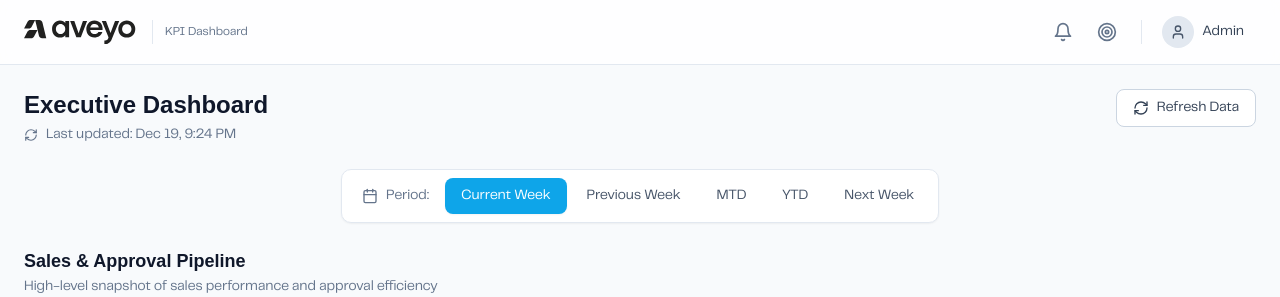
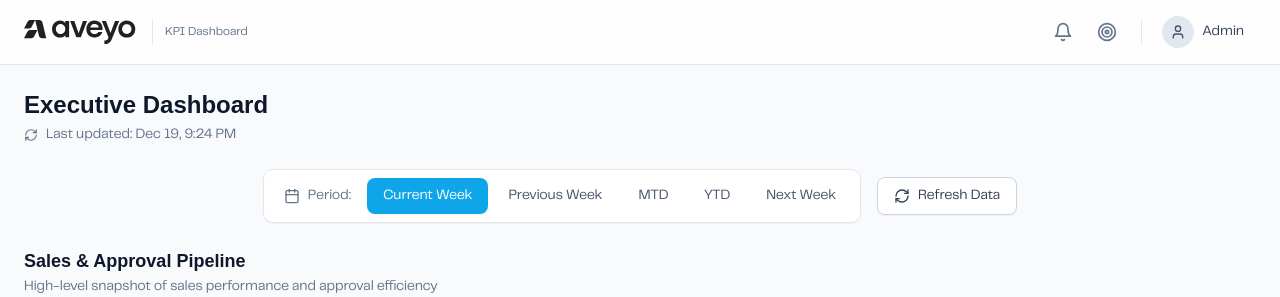
Before and after one commit to lahvjal/exec-dash, a Next.js app: page / in a window 1280 px wide. Shown: the top 297 px of the page. Built offline with nearby package versions, Linux system fonts and the light colour scheme; no server answers; the database is empty; a web font is replaced by a local one.

Commit message:
Move refresh button to sticky filter bar for better accessibility
Relocated the Refresh Data button from the page header to the sticky time filter bar, ensuring it remains accessible while scrolling through KPI data.

```diff
--- a/src/app/page.tsx
+++ b/src/app/page.tsx
@@ -65,8 +65,7 @@ export default function Dashboard() {
 
       {/* Page Header */}
       <div className="px-6 pt-6 max-w-[1600px] mx-auto">
-        <div className="mb-6 flex items-start justify-between">
-          <div>
+        <div className="mb-6">
           <h1 className="text-2xl font-bold text-slate-900">
             Executive Dashboard
           </h1>
@@ -82,23 +81,22 @@ export default function Dashboard() {
             </span>
           </div>
         </div>
+      </div>
+
+      {/* Sticky Time Filter & Refresh Button */}
+      <div className="sticky top-20 z-20 px-6 pb-6 bg-transparent">
+        <div className="max-w-[1600px] mx-auto flex items-center justify-center gap-4">
+          <TimeFilter selected={selectedPeriod} onChange={setSelectedPeriod} />
 
           {/* Refresh Button */}
           <button
             onClick={handleRefresh}
             disabled={isRefreshing || loading}
-            className="flex items-center gap-2 px-4 py-2 text-sm font-medium text-slate-700 bg-white border border-slate-300 rounded-lg hover:bg-slate-50 hover:border-slate-400 disabled:opacity-50 disabled:cursor-not-allowed transition-colors"
+            className="flex items-center gap-2 px-4 py-2 text-sm font-medium text-slate-700 bg-white border border-slate-300 rounded-lg hover:bg-slate-50 hover:border-slate-400 disabled:opacity-50 disabled:cursor-not-allowed transition-colors shadow-sm"
           >
             <RefreshCw className={`h-4 w-4 ${isRefreshing ? 'animate-spin' : ''}`} />
             {isRefreshing ? 'Refreshing...' : 'Refresh Data'}
           </button>
-        </div>
-      </div>
-
-      {/* Sticky Time Filter */}
-      <div className="sticky top-20 z-20 px-6 pb-6 bg-transparent">
-        <div className="max-w-[1600px] mx-auto flex justify-center">
-          <TimeFilter selected={selectedPeriod} onChange={setSelectedPeriod} />
         </div>
       </div>
 
```
Lines whose indentation alone changed are shown as unchanged.
